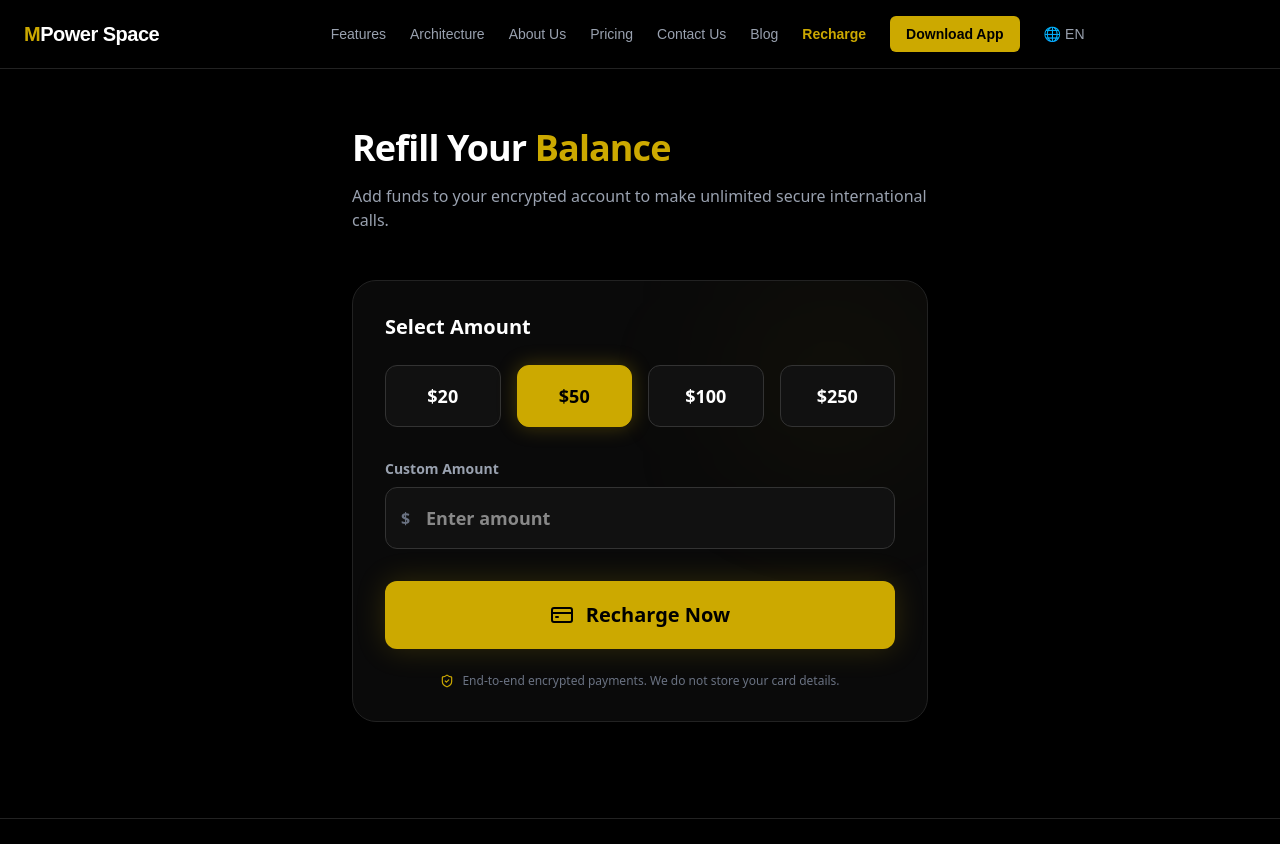
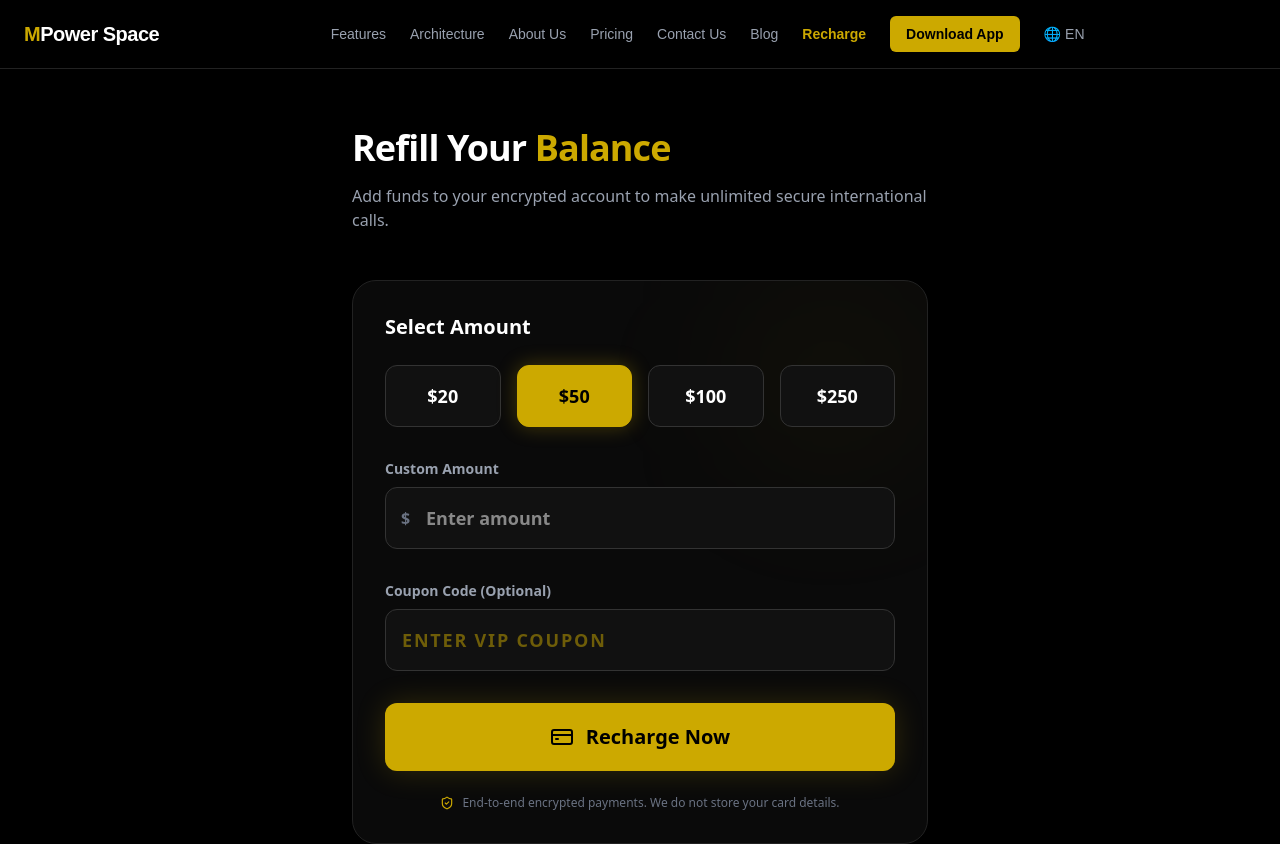
Before and after one commit to mpowerspaceai/mpowerspace.ai, a Next.js app: page /en/recharge in a window 1280 px wide. Shown: the top 844 px of the page. Built offline with nearby package versions, Linux system fonts and the light colour scheme.

Commit message:
feat: add VIP free trial coupon logic for monthly subscriptions

```diff
--- a/src/app/[locale]/recharge/page.tsx
+++ b/src/app/[locale]/recharge/page.tsx
@@ -8,6 +8,7 @@
   const t = useTranslations('Recharge');
   const [amount, setAmount] = useState<string>("50");
   const [customAmount, setCustomAmount] = useState<string>("");
+  const [coupon, setCoupon] = useState<string>("");
   const [isLoading, setIsLoading] = useState(false);
 
   const handlePayment = async () => {
@@ -17,7 +18,7 @@
       const res = await fetch('/api/payment/mollie', {
         method: 'POST',
         headers: { 'Content-Type': 'application/json' },
-        body: JSON.stringify({ amount })
+        body: JSON.stringify({ amount, coupon: coupon.trim() })
       });
       const data = await res.json();
 
@@ -83,6 +84,24 @@
               </div>
             </div>
 
+            <div className="mb-8">
+              <label className="block text-sm font-semibold text-gray-400 mb-2">Coupon Code (Optional)</label>
+              <div className="relative">
+                <input
+                  type="text"
+                  placeholder="Enter VIP Coupon"
+                  value={coupon}
+                  onChange={(e) => setCoupon(e.target.value.toUpperCase())}
+                  className="w-full bg-[#111] border border-[#333] rounded-xl px-4 py-4 text-[#cca900] focus:outline-none focus:border-[#cca900] transition-colors font-bold text-lg tracking-widest uppercase"
+                />
+              </div>
+              {coupon && (
+                <p className="text-xs text-gray-500 mt-2">
+                  If valid, free trial will be applied at checkout.
+                </p>
+              )}
+            </div>
+
             <button
               onClick={handlePayment}
               disabled={isLoading}
--- a/src/app/api/payment/mollie/route.ts
+++ b/src/app/api/payment/mollie/route.ts
@@ -6,14 +6,23 @@
 export async function POST(req: Request) {
   try {
     const body = await req.json();
-    const { amount, currency = 'USD', description = 'Mpower Space Monthly Subscription', isSubscription = true } = body;
+    const { amount, currency = 'USD', description = 'Mpower Space Monthly Subscription', isSubscription = true, coupon } = body;
 
-    if (!amount || isNaN(Number(amount)) || Number(amount) <= 0) {
+    let finalAmount = Number(amount);
+    let finalDescription = description;
+
+    // Hacker VIP Free Trial Logic
+    // If the coupon is used, Mollie still requires a >$0 amount to verify the credit card and create a mandate.
+    // So we charge $1.00 for verification. The $22 will only start next month.
+    if (coupon === 'FREE' || coupon === 'CEO-FREE') {
+      finalAmount = 1.00;
+      finalDescription = 'Mpower Space - 1 Month Free Trial (Card Verification Fee)';
+    } else if (!finalAmount || isNaN(finalAmount) || finalAmount <= 0) {
       return NextResponse.json({ error: 'Invalid amount' }, { status: 400 });
     }
 
-    // Format amount to string with 2 decimal places as required by Mollie (e.g., '22.00')
-    const formattedAmount = Number(amount).toFixed(2);
+    // Format amount to string with 2 decimal places as required by Mollie (e.g., '22.00' or '1.00')
+    const formattedAmount = finalAmount.toFixed(2);
 
     // Create a Mollie customer to attach the recurring mandate to
     const customer = await mollieClient.customers.create({
@@ -28,7 +37,7 @@
         value: formattedAmount,
       },
       customerId: customer.id,
-      description: `${description} - ${currency} ${formattedAmount}`,
+      description: `${finalDescription} - ${currency} ${formattedAmount}`,
       redirectUrl: `${process.env.NEXT_PUBLIC_BASE_URL || 'https://mpowerspace.ai'}/app/`,
       webhookUrl: `${process.env.NEXT_PUBLIC_BASE_URL || 'https://mpowerspace.ai'}/api/webhooks/mollie`,
       sequenceType: isSubscription ? SequenceType.first : SequenceType.oneoff,
```
